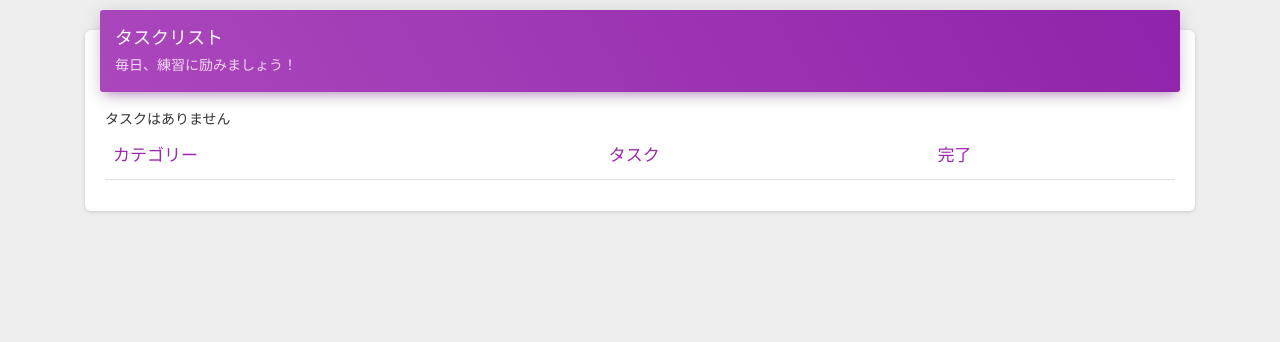
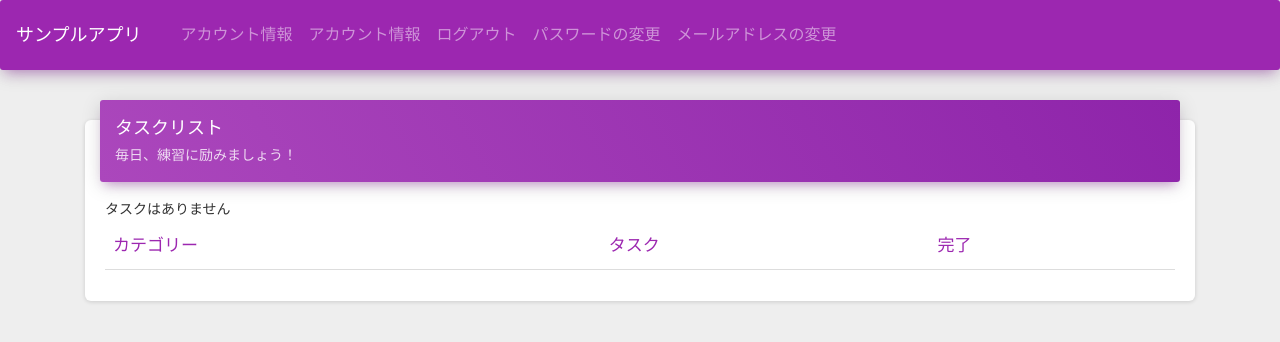
Before and after one commit to sheep333/sample-django, a Django app: page /task/ in a window 1280 px wide. Shown: the top 342 px of the page. Run offline with Django 3.2, Linux system fonts and the light colour scheme; a user stored in the database is signed in; data comes from the database, SQL or seed files in the repository; lists and menus that the app fills with data are empty.

Commit message:
デザイン変更

```diff
--- a/register/templates/register/top.html
+++ b/register/templates/register/top.html
@@ -1,4 +1,4 @@
 {% extends "register/base.html" %}
 {% block content %}
-<p>ここに、好きな内容を入れる。</p>
+<p>top page</p>
 {% endblock %}
--- a/task/templates/task/base.html
+++ b/task/templates/task/base.html
@@ -7,9 +7,43 @@
   <link rel="stylesheet" type="text/css" href="{% static 'task/css/material-dashboard.min.css' %}">
   <title>{% block meta_title %}{% endblock %}</title>
 <body>
+  <nav class="navbar navbar-expand-lg navbar-dark bg-primary">
+    <a class="navbar-brand" href="{% url 'register:top' %}">サンプルアプリ</a>
+    <button class="navbar-toggler" type="button" data-toggle="collapse" data-target="#navbarSupportedContent" aria-controls="navbarSupportedContent" aria-expanded="false" aria-label="Toggle navigation">
+      <span class="navbar-toggler-icon"></span>
+    </button>
+    <div class="container">
+      <div class="collapse navbar-collapse" id="navbarText">
+        <ul class="navbar-nav mr-auto">
+          {% if user.is_authenticated %}
+          <li>
+            <a class="nav-item nav-link" href="{% url 'register:user_detail' user.pk %}">アカウント情報</a>
+          </li>
+          <li>
+            <a class="nav-item nav-link" href="{% url 'register:user_update' user.pk %}">アカウント情報</a>
+          </li>
+          <li>
+            <a class="nav-item nav-link" href="{% url 'register:logout' %}">ログアウト</a>
+          </li>
+          <li>
+            <a class="nav-item nav-link" href="{% url 'register:password_change' %}">パスワードの変更</a>
+          </li>
+          <li>
+            <a class="nav-item nav-link" href="{% url 'register:email_change' %}">メールアドレスの変更</a>
+          </li>
+          {% else %}
+          <li class="nav-item">
+            <a class="nav-item nav-link" href="{% url 'register:login' %}">
+            ログインはこちら
+            </a>
+          </li>
+          {% endif %}
+        </ul>
+      </div>
+    </div>
+  </nav>
 
-{% if messages %}
-  {# Django のメッセージに記録している内容があればここで表示 #}
+  {% if messages %}
   <div class="container">
     <div class="row">
       <div class="col-12">
```
Also changed, not shown: register/templates/register/base.html (+9 -14 lines).
